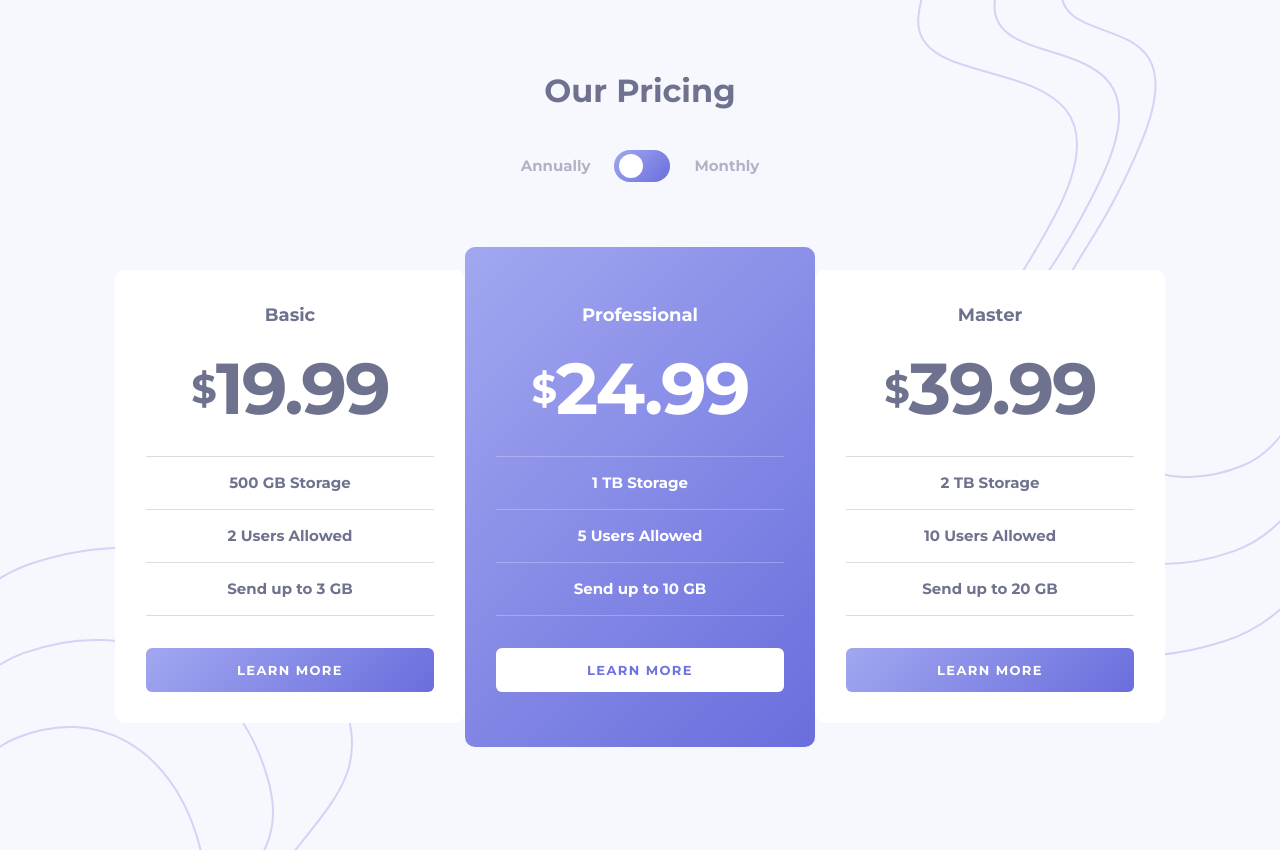
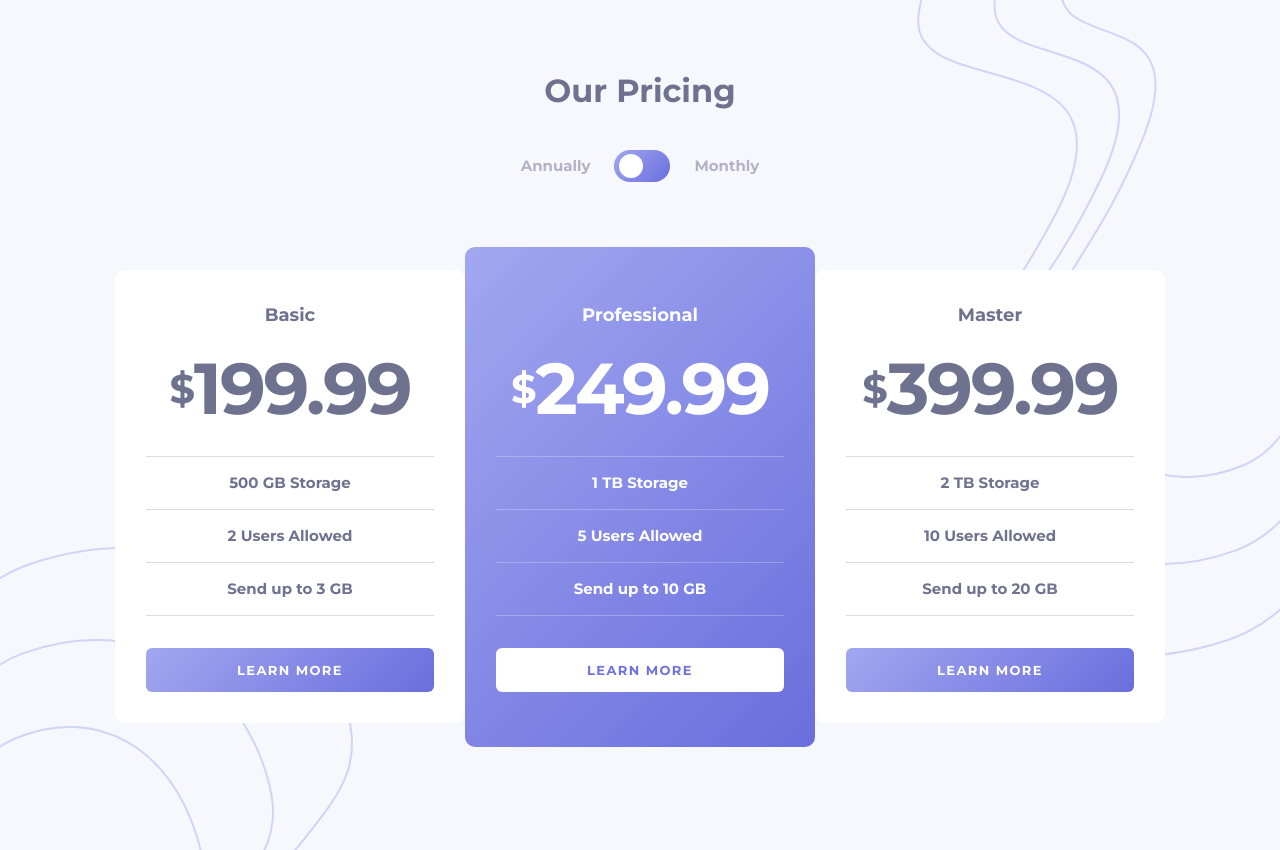
Before and after one commit to achiewe/pricing-component-with-toggle, a React (Vite) app: page / in a window 1280 px wide. Built offline with nearby package versions, Linux system fonts and the light colour scheme.

Commit message:
update logic

```diff
--- a/src/components/PackageCards.tsx
+++ b/src/components/PackageCards.tsx
@@ -10,7 +10,7 @@ const PackageCards = ({ changeInput }: Props): JSX.Element => {
     <PackageMain>
       <CreatedCard
         Type="Basic"
-        Price={changeInput ? "19.99" : "199.99"}
+        Price={changeInput ? "199.99" : "19.99"}
         GB="500 GB Storage"
         Users="2 Users Allowed"
         SendGB="Send up to 3 GB"
@@ -18,7 +18,7 @@ const PackageCards = ({ changeInput }: Props): JSX.Element => {
       />
       <CreatedCard
         Type="Professional"
-        Price={changeInput ? "24.99" : "249.99"}
+        Price={changeInput ? "249.99" : "24.99"}
         GB="1 TB Storage"
         Users="5 Users Allowed"
         SendGB="Send up to 10 GB"
@@ -27,7 +27,7 @@ const PackageCards = ({ changeInput }: Props): JSX.Element => {
 
       <CreatedCard
         Type="Master"
-        Price={changeInput ? "39.99" : "399.99"}
+        Price={changeInput ? "399.99" : "39.99"}
         GB="2 TB Storage"
         Users="10 Users Allowed"
         SendGB="Send up to 20 GB"
```
